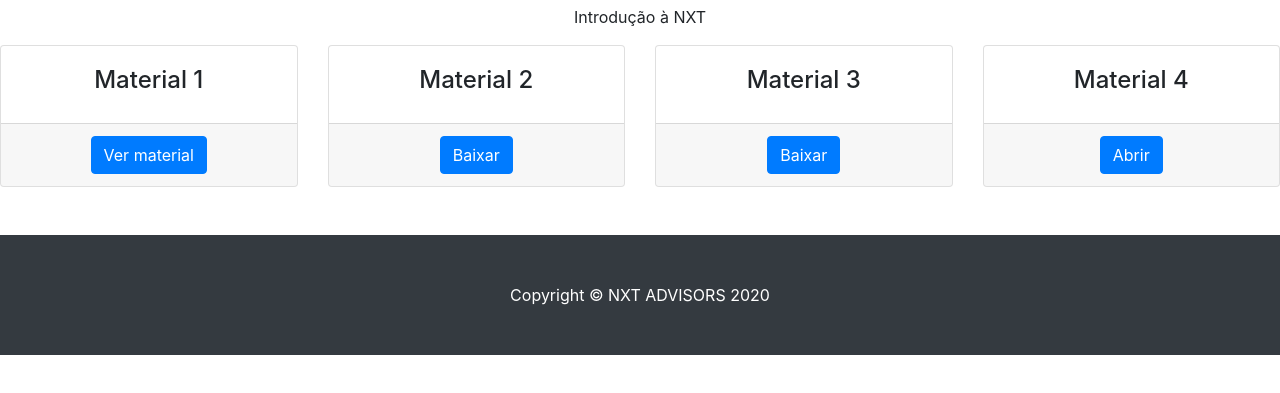
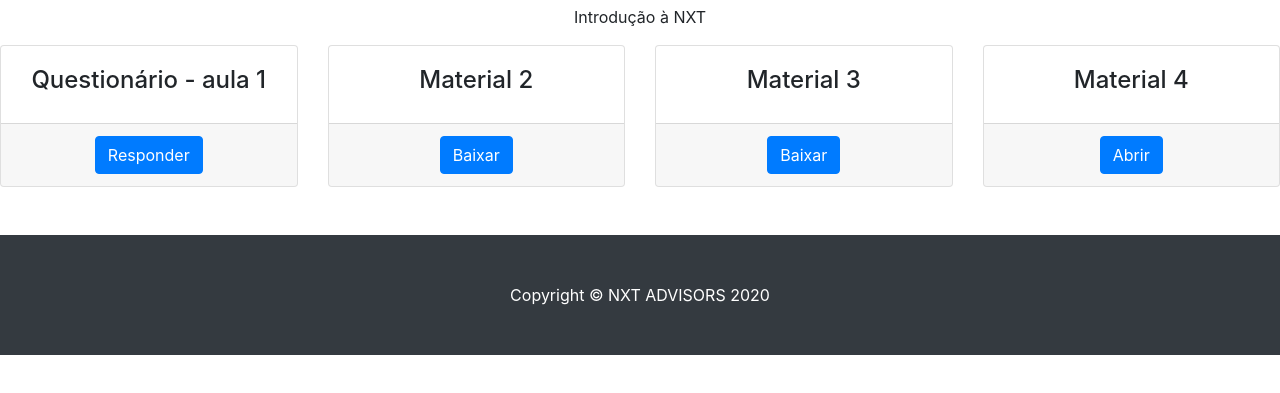
Before and after one commit to brunobernal/material-trilhanxt, a website: page aula1.html in a window 1280 px wide. Shown: the part 157-550 px from the top of the page. Drawn offline with Linux system fonts and the light colour scheme.

Commit message:
Update aula1.html

```diff
--- a/aula1.html
+++ b/aula1.html
@@ -48,10 +48,10 @@
       <div class="col-md-3 mb-5" style="text-align: center;">
         <div class="card h-100">
           <div class="card-body">
-            <h4 >Material 1</h4>
+            <h4 >Questionário - aula 1</h4>
           </div>
           <div class="card-footer">
-            <a href="#" class="btn btn-primary btn-md">Ver material</a>
+            <a href="https://forms.office.com/Pages/ResponsePage.aspx?id=CO5N6NpUrkyNvhbS2KxqLx8fQoo2JVZEhax6PhQpHORURUxZWk5CNFU4WEFES1NJQTFWVkpOUlc2Vy4u" target="_blank" class="btn btn-primary btn-md">Responder</a>
           </div>
         </div>
       </div>
```
